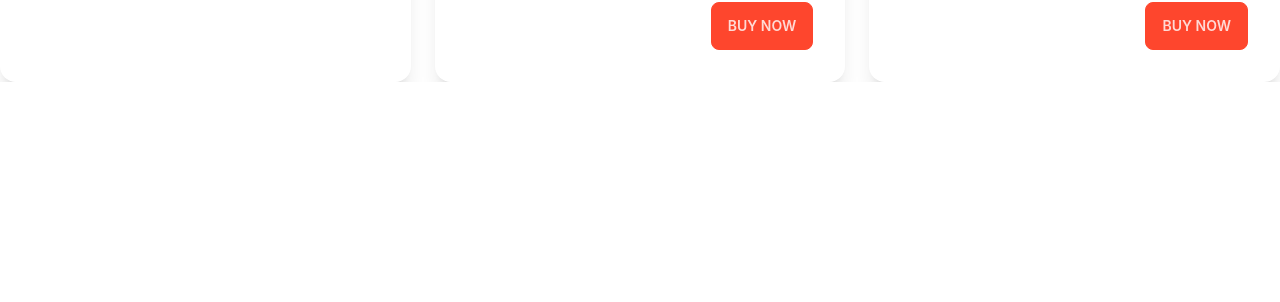
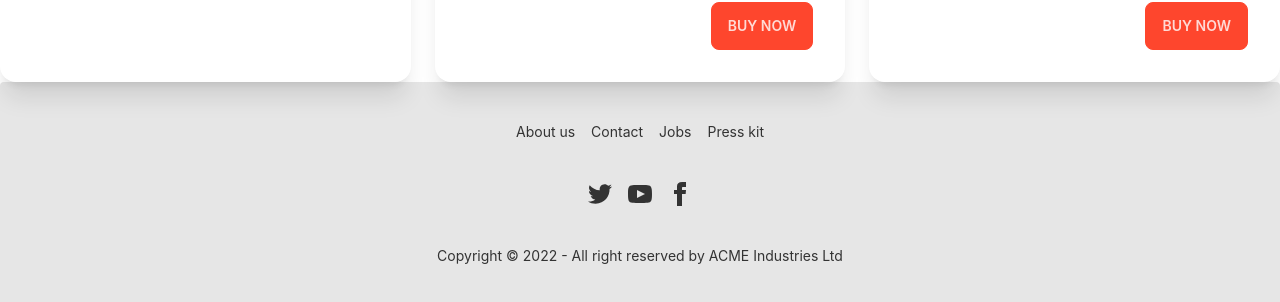
Before and after one commit to siam-26/resale-furniture, a React (Create React App) app: page / in a window 1280 px wide. Shown: the part 1059-1361 px from the top of the page. Before the commit the page ends 1141 px from the top, so only its background shows below. Built offline with nearby package versions, Linux system fonts and the light colour scheme.

Commit message:
footer section added

```diff
--- a/src/Shared/Footer/Footer.js
+++ b/src/Shared/Footer/Footer.js
@@ -2,9 +2,24 @@
 
 const Footer = () => {
     return (
-        <div>
-
-        </div>
+        <footer className="footer footer-center p-10 bg-base-200 text-base-content rounded">
+            <div className="grid grid-flow-col gap-4">
+                <a className="link link-hover">About us</a>
+                <a className="link link-hover">Contact</a>
+                <a className="link link-hover">Jobs</a>
+                <a className="link link-hover">Press kit</a>
+            </div>
+            <div>
+                <div className="grid grid-flow-col gap-4">
+                    <a><svg xmlns="http://www.w3.org/2000/svg" width="24" height="24" viewBox="0 0 24 24" className="fill-current"><path d="M24 4.557c-.883.392-1.832.656-2.828.775 1.017-.609 1.798-1.574 2.165-2.724-.951.564-2.005.974-3.127 1.195-.897-.957-2.178-1.555-3.594-1.555-3.179 0-5.515 2.966-4.797 6.045-4.091-.205-7.719-2.165-10.148-5.144-1.29 2.213-.669 5.108 1.523 6.574-.806-.026-1.566-.247-2.229-.616-.054 2.281 1.581 4.415 3.949 4.89-.693.188-1.452.232-2.224.084.626 1.956 2.444 3.379 4.6 3.419-2.07 1.623-4.678 2.348-7.29 2.04 2.179 1.397 4.768 2.212 7.548 2.212 9.142 0 14.307-7.721 13.995-14.646.962-.695 1.797-1.562 2.457-2.549z"></path></svg></a>
+                    <a><svg xmlns="http://www.w3.org/2000/svg" width="24" height="24" viewBox="0 0 24 24" className="fill-current"><path d="M19.615 3.184c-3.604-.246-11.631-.245-15.23 0-3.897.266-4.356 2.62-4.385 8.816.029 6.185.484 8.549 4.385 8.816 3.6.245 11.626.246 15.23 0 3.897-.266 4.356-2.62 4.385-8.816-.029-6.185-.484-8.549-4.385-8.816zm-10.615 12.816v-8l8 3.993-8 4.007z"></path></svg></a>
+                    <a><svg xmlns="http://www.w3.org/2000/svg" width="24" height="24" viewBox="0 0 24 24" className="fill-current"><path d="M9 8h-3v4h3v12h5v-12h3.642l.358-4h-4v-1.667c0-.955.192-1.333 1.115-1.333h2.885v-5h-3.808c-3.596 0-5.192 1.583-5.192 4.615v3.385z"></path></svg></a>
+                </div>
+            </div>
+            <div>
+                <p>Copyright © 2022 - All right reserved by ACME Industries Ltd</p>
+            </div>
+        </footer>
     );
 };
 
```
